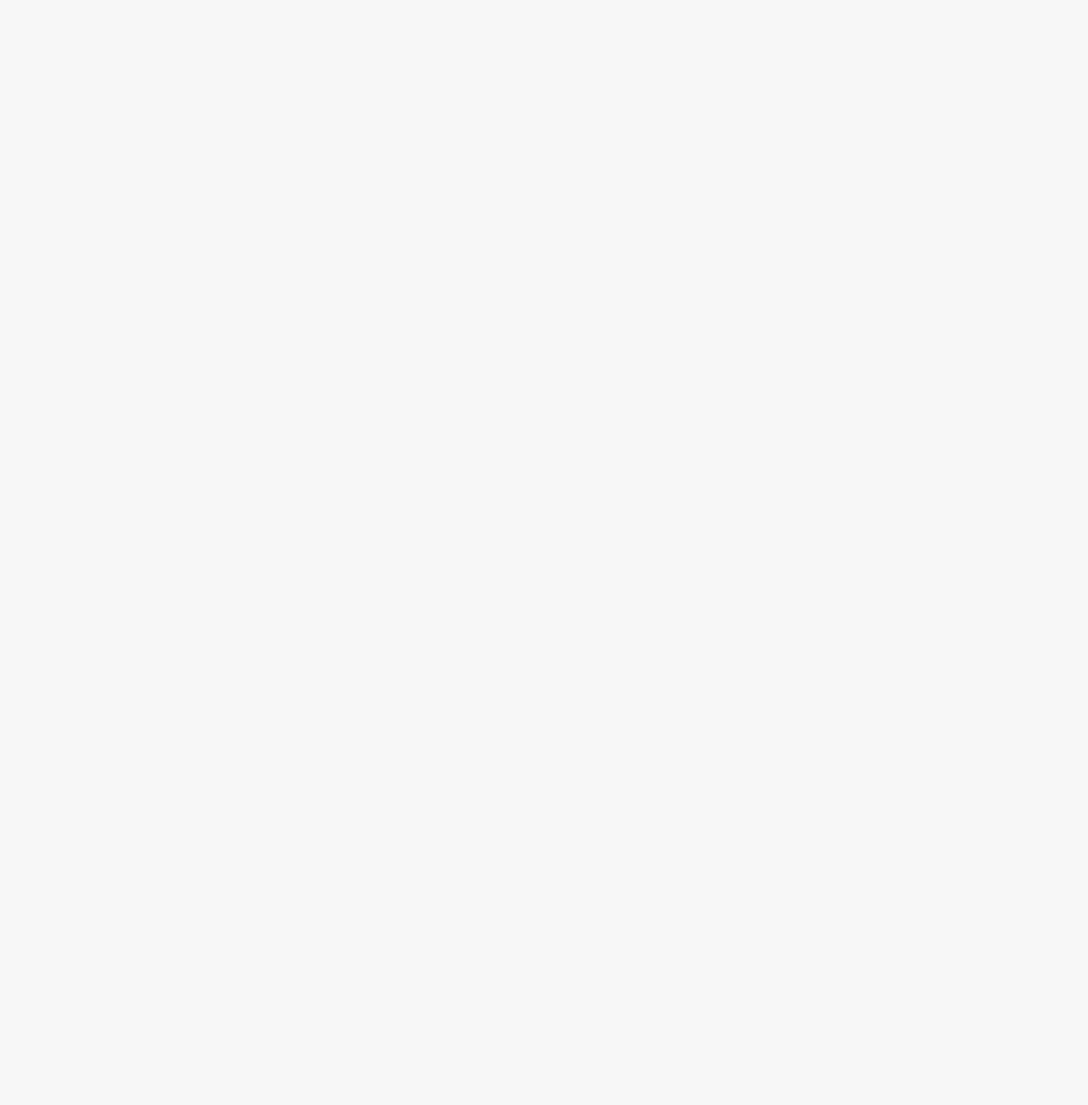
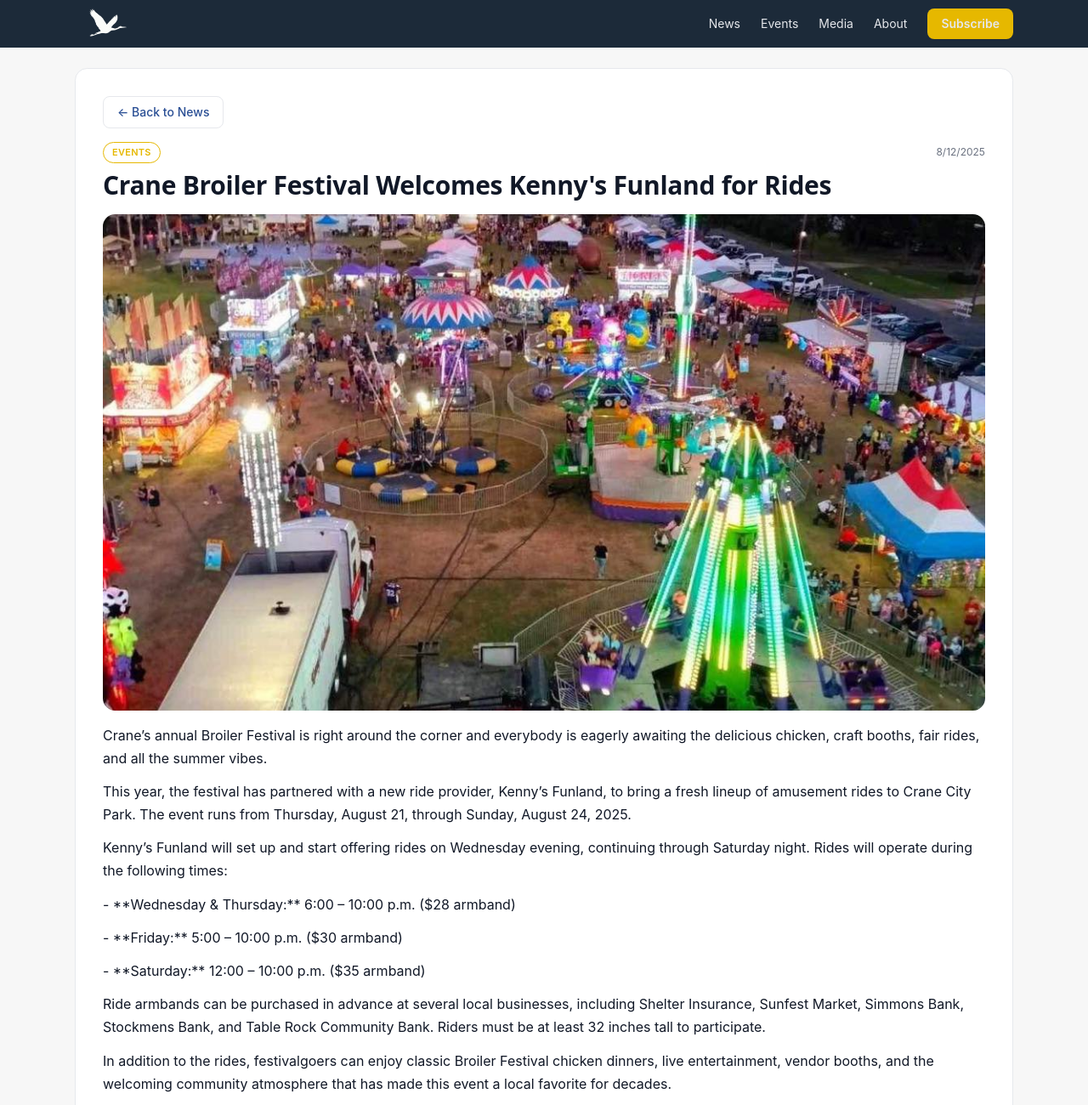
Before and after one commit to WarmMilkCodes/crane-news, a Next.js app: page /news/broiler-fest-2025 in a window 1280 px wide. Before the commit this address had no page. Shown: the top 1300 px of the page at 85% size. Before the commit the page ends 800 px from the top, so only its background shows below. Built offline with nearby package versions, Linux system fonts and the light colour scheme.

Commit message:
broiler fest post

```diff
--- a/src/data/posts.ts
+++ b/src/data/posts.ts
@@ -14,6 +14,27 @@ export type Post = {
 };
 
 export const posts: Post[] = [
+    {
+      slug: "broiler-fest-2025",
+      title: "Crane Broiler Festival Welcomes Kenny's Funland for Rides",
+      summary: "The 2025 Crane Broiler Festival runs Aug. 21-24 at Crane City Park, with Kenny’s Funland providing the carnival rides for the first time.",
+      date: "2025-08-12",
+      category: "Events",
+      image: "/kennys-funland.jpg",
+      body: [
+        "Crane’s annual Broiler Festival is right around the corner and everybody is eagerly awaiting the delicious chicken, craft booths, fair rides, and all the summer vibes.",
+        "This year, the festival has partnered with a new ride provider, Kenny’s Funland, to bring a fresh lineup of amusement rides to Crane City Park. The event runs from Thursday, August 21, through Sunday, August 24, 2025.",
+        "Kenny’s Funland will set up and start offering rides on Wednesday evening, continuing through Saturday night. Rides will operate during the following times:",
+        "- **Wednesday & Thursday:** 6:00 – 10:00 p.m. ($28 armband)",
+        "- **Friday:** 5:00 – 10:00 p.m. ($30 armband)",
+        "- **Saturday:** 12:00 – 10:00 p.m. ($35 armband)",
+        "Ride armbands can be purchased in advance at several local businesses, including Shelter Insurance, Sunfest Market, Simmons Bank, Stockmens Bank, and Table Rock Community Bank. Riders must be at least 32 inches tall to participate.",
+        "In addition to the rides, festivalgoers can enjoy classic Broiler Festival chicken dinners, live entertainment, vendor booths, and the welcoming community atmosphere that has made this event a local favorite for decades."
+      ],
+      links: [
+        { label: "Crane Broiler Festival Facebook", href: "https://www.facebook.com/CraneMoBroilerFestival"}
+      ]
+    },
     {
         slug: "school-open-house",
         title: "Pirates Back-to-School Open House",
@@ -40,7 +61,7 @@ export const posts: Post[] = [
         slug: "crane-sidewalk-upgrade-2025",
         title: "Sidewalk Upgrade Project Underway in Crane — MoDOT Expects Completion by November",
         summary: "MoDOT begins a $421,722 ADA-compliant sidewalk project along Missouri Route 265 and Stone County Route D, scheduled to finish by November 1, 2025.",
-        date: "2025-08-12",
+        date: "2025-07-18",
         category: "News",
         image: "/sidewalk-upgrade.jpg",
         body: [
```
Also changed, not shown: public/kennys-funland.jpg (added).
